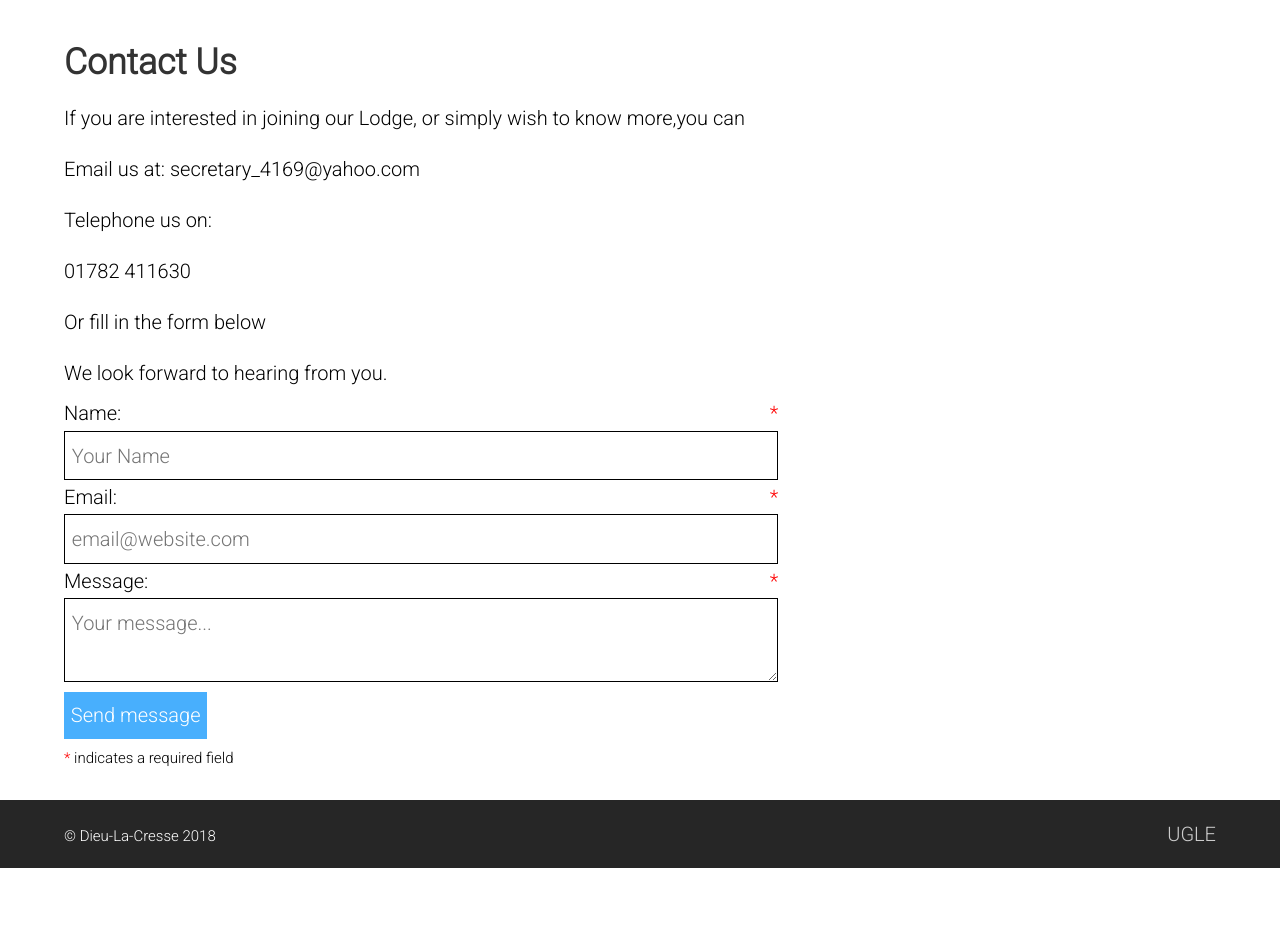
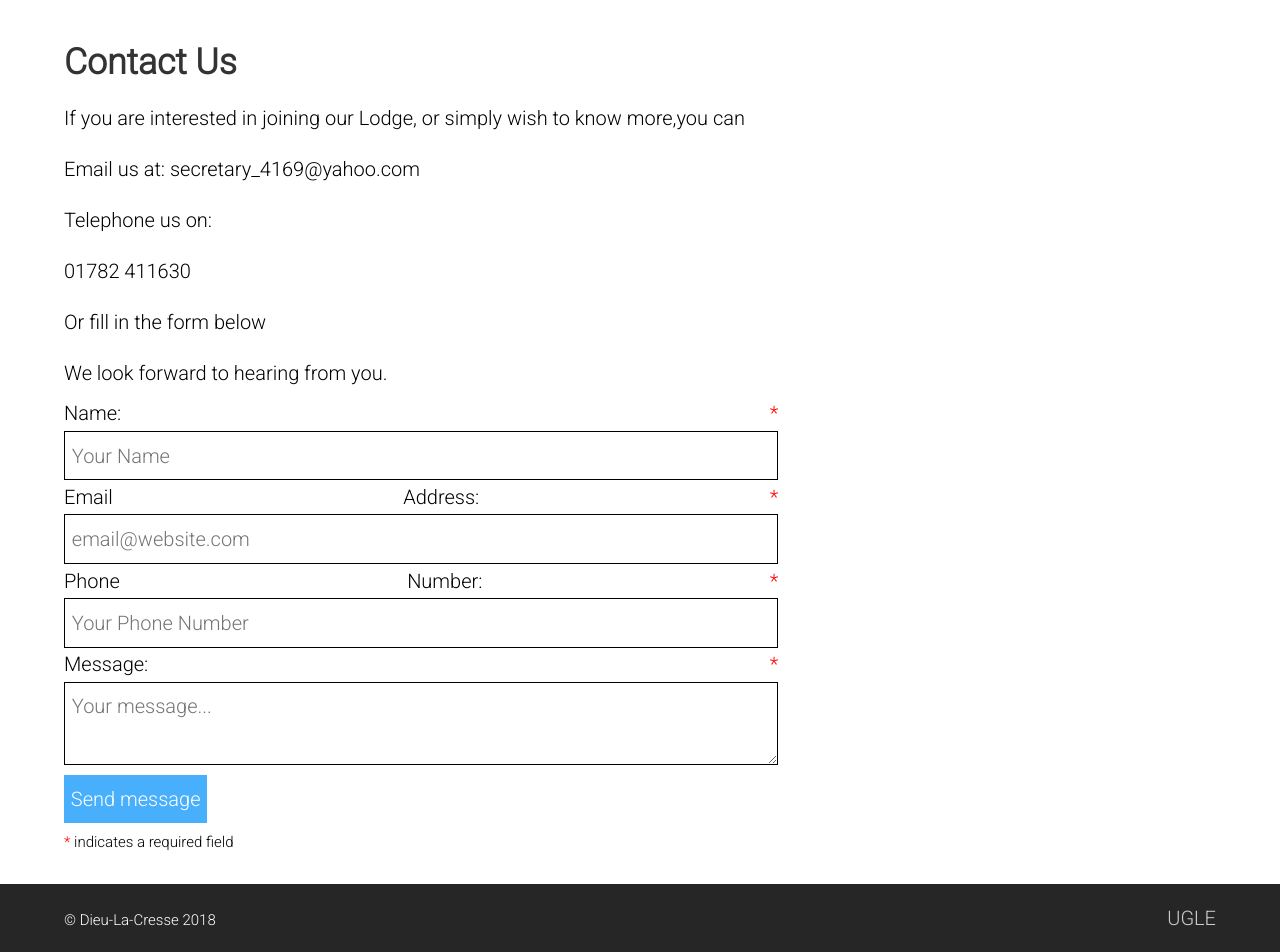
Before and after one commit to ajmaxwello/dieu-la-cresse, a Jekyll site: the page built from contact.md, in a window 1280 px wide. Shown: the part 411-1363 px from the top of the page. Built offline with Jekyll 4.4.1, drawn with Linux system fonts in a browser that asks for light colours; before the commit the page ends 1279 px from its top, so only the background shows below that.

Commit message:
corrected site form

```diff
--- a/_includes/site-form.html
+++ b/_includes/site-form.html
@@ -1,10 +1,13 @@
 <div class="form  form--contact">
-    <form id="contact-form" action="" method="POST">
+    <form class="contact-form" action="" method="POST">
         <label class="label" for="name">Name: <span class="required">*</span></label>
         <input class="input" id="name" type="text" name="name" value="" placeholder="Your Name" required="required" />
 
-        <label class="label" for="_replyto">Email: <span class="required">*</span></label>
+        <label class="label" for="_replyto">Email Address: <span class="required">*</span></label>
         <input class="input" id="_replyto" type="email" name="_replyto" value="" placeholder="email@website.com" required="required" />
+
+        <label class="label" for="phone">Phone Number: <span class="required">*</span></label>
+        <input class="input" id="phone" type="text" name="phone" value="" placeholder="Your Phone Number" required="required" />
 
         <label class="label" for="message">Message: <span class="required">*</span></label>
         <textarea class="textarea" id="message" name="message" placeholder="Your message..." required="required"></textarea>
@@ -15,13 +18,13 @@
 
 				<input type="text" name="_gotcha" style="display:none">
 				<input type="hidden" name="_subject" value="Message from {{ site.name }} website">
-				<input type="hidden" name="_next" value="/thanks/" />
+				<input type="hidden" name="_next" value="/" />
     </form>
 </div>
 <script>
 	var email = "{{ site.email | split: "" | reverse | join: "" }}";
 	var unraveledEmail = email.split("").reverse().join("");
-	var form = document.getElementById("contact-form");
+	var form = document.querySelector(".contact-form");
 		form.setAttribute("action", "https://formspree.io/" + unraveledEmail);
 </script>
 <noscript>Please enable JavaScript to use the form.</noscript>
```
